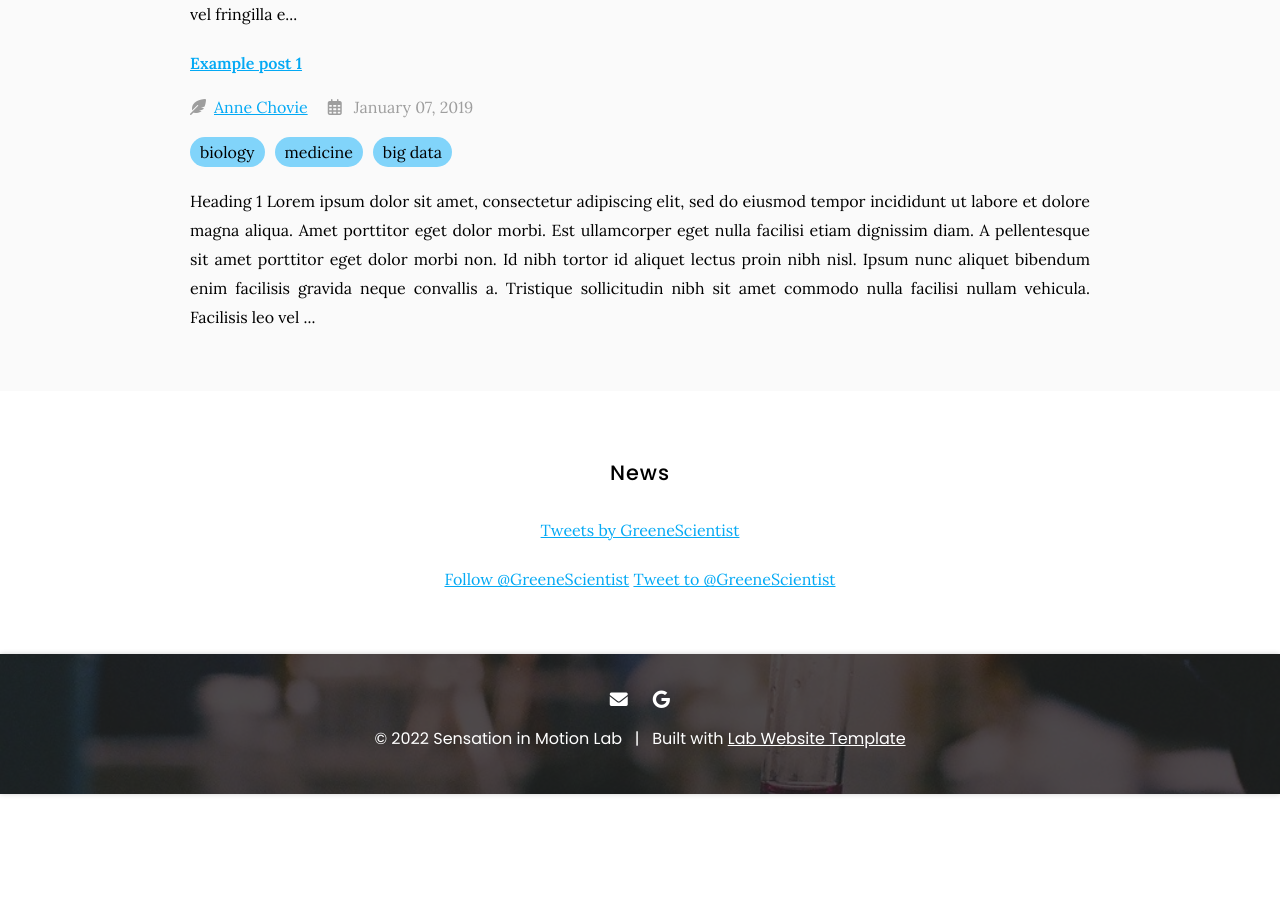
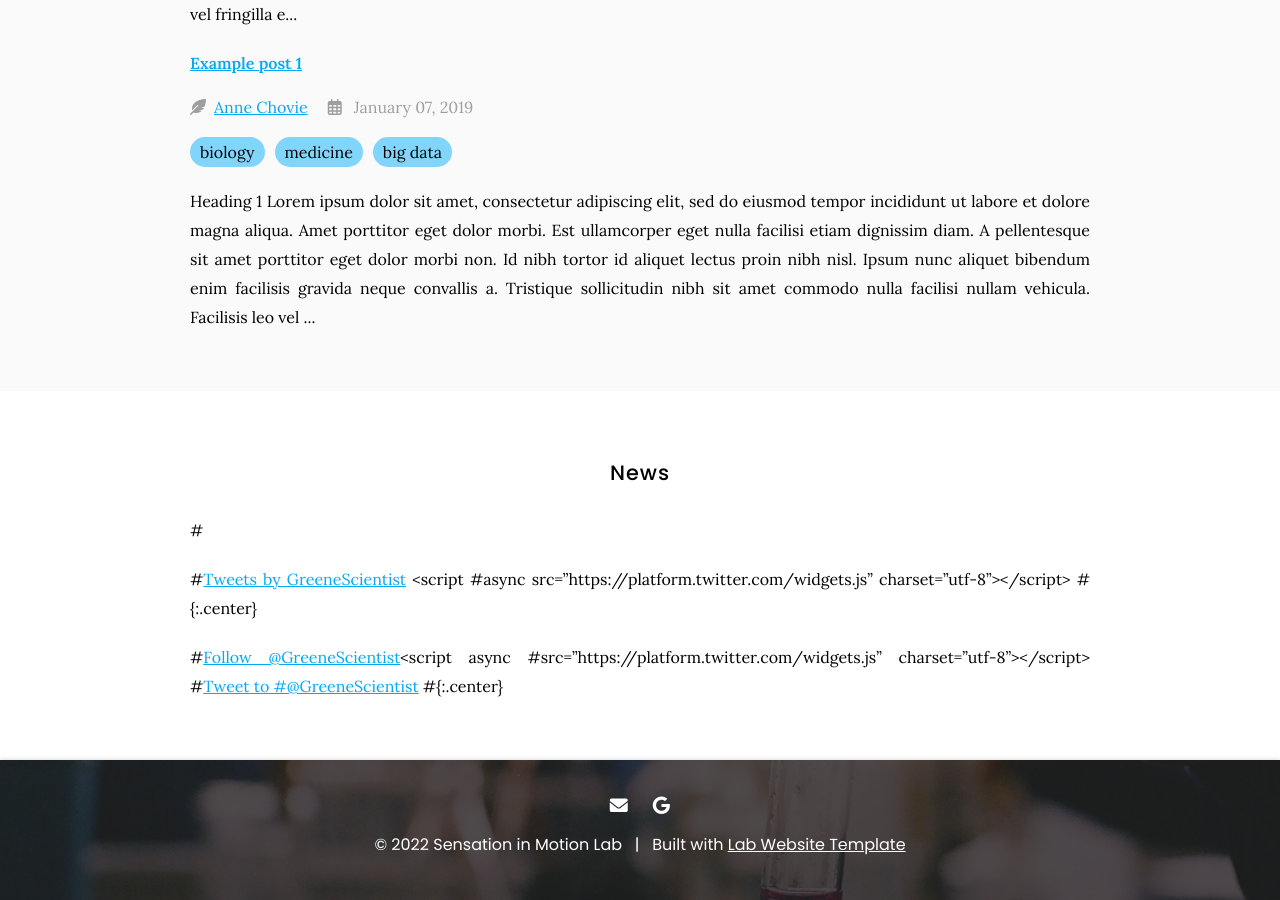
Before and after one commit to sensationinmotion/sensationinmotion.github.io, a Jekyll site: the page built from blog/index.md, in a window 1280 px wide and 900 px high, scrolled down 991 px. Built offline with Jekyll 4.4.1, drawn with Linux system fonts in a browser that asks for light colours; comment, search, counter and statistics services are not loaded; before the commit the page ends 1785 px from its top, so only the background shows below that.

Commit message:
Update index.md

```diff
--- a/blog/index.md
+++ b/blog/index.md
@@ -17,11 +17,11 @@ nav:
 
 ## News
 
-<!-- Twitter embeds from https://publish.twitter.com/ -->
+#<!-- Twitter embeds from https://publish.twitter.com/ -->
 
-<a class="twitter-timeline" data-width="400" data-height="400" href="https://twitter.com/GreeneScientist?ref_src=twsrc%5Etfw">Tweets by GreeneScientist</a> <script async src="https://platform.twitter.com/widgets.js" charset="utf-8"></script>
-{:.center}
+#<a class="twitter-timeline" data-width="400" data-height="400" href="https://twitter.com/GreeneScientist?ref_src=twsrc%5Etfw">Tweets by GreeneScientist</a> <script #async src="https://platform.twitter.com/widgets.js" charset="utf-8"></script>
+#{:.center}
 
-<a href="https://twitter.com/GreeneScientist?ref_src=twsrc%5Etfw" class="twitter-follow-button" data-show-count="false">Follow @GreeneScientist</a><script async src="https://platform.twitter.com/widgets.js" charset="utf-8"></script>
-<a href="https://twitter.com/intent/tweet?screen_name=GreeneScientist&ref_src=twsrc%5Etfw" class="twitter-mention-button" data-show-count="false">Tweet to @GreeneScientist</a><script async src="https://platform.twitter.com/widgets.js" charset="utf-8"></script>
-{:.center}
+#<a href="https://twitter.com/GreeneScientist?ref_src=twsrc%5Etfw" class="twitter-follow-button" data-show-count="false">Follow @GreeneScientist</a><script async #src="https://platform.twitter.com/widgets.js" charset="utf-8"></script>
+#<a href="https://twitter.com/intent/tweet?screen_name=GreeneScientist&ref_src=twsrc%5Etfw" class="twitter-mention-button" data-show-count="false">Tweet to #@GreeneScientist</a><script async src="https://platform.twitter.com/widgets.js" charset="utf-8"></script>
+#{:.center}
```
